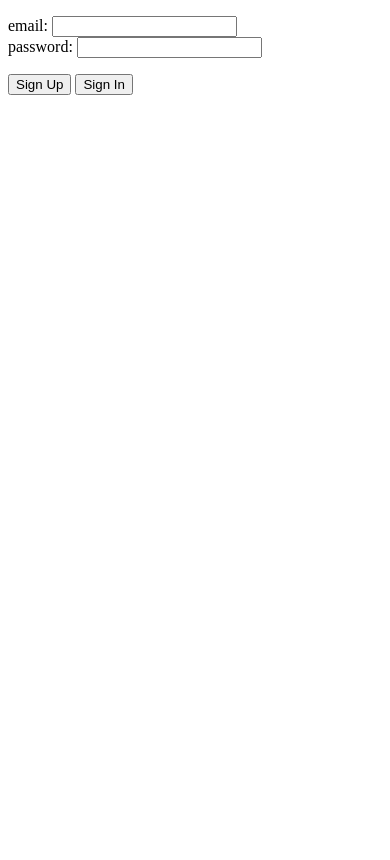
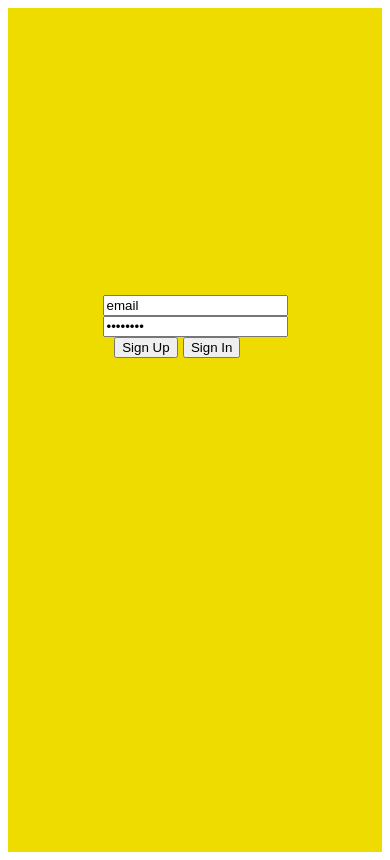
Before and after one commit to jasonfontaine31/HudsonHackNYC, a plain HTML site: page public_html/index.html in a window 390 px wide. Drawn offline with Linux system fonts and the light colour scheme.

Commit message:
login changes. Center all text.

```diff
--- /dev/null
+++ b/public_html/Css/login.css
@@ -0,0 +1,27 @@
+/*
+To change this license header, choose License Headers in Project Properties.
+To change this template file, choose Tools | Templates
+and open the template in the editor.
+*/
+/*
+    Created on : Jul 18, 2015, 7:02:25 PM
+    Author     : Matthew
+*/
+
+@media (max-width: 650px) {
+    .inputField{
+        text-align: center;
+
+        position: relative;
+        top: 34%;
+}
+     .socialMedia{
+         /* text-align:center; */
+         display: inline-table;
+         margin: 10px;
+         /* display: inline-block; */
+         /* float: left; */
+         /* vertical-align: top; */
+         /* width: 50%; */
+}
+}
--- a/public_html/index.html
+++ b/public_html/index.html
@@ -10,21 +10,21 @@ and open the template in the editor.
         <meta charset="UTF-8">
         <meta name="viewport" content="width=device-width, initial-scale=1.0">
         <meta name="google-signin-client_id" content="915837520039-v3ib7d82vqcrp8fh77d2uv0gf8hoqs7b.apps.googleusercontent.com">
+        <link rel="stylesheet" type="text/css" href="Css/IwanttoBe.css">
+        <link rel="stylesheet" type="text/css" href="Css/login.css">
+        <script src="js/loginScripts.js"></script>
+        <script src="https://apis.google.com/js/platform.js" async defer></script>
     </head>
     <body>
-        <script src="js/loginScripts.js"></script>
-        <script src="https://apis.google.com/js/platform.js" async defer></script>
         <div class = "container">
-            <p>
-                email: <input type="text" name="fname">
+            <div class="inputField">
+                <input type="text" name="Email" value="email">
                 <br>
-                password: <input type="text" name="fname">
-            </p>
-            <p>
+                <input type="password" name="Password" value="password">
+                <br>
                 <input type="submit" value="Sign Up" name="Sign Up" />
                 <input type="submit" value="Sign In" name="Sign In" />
-            </p>
-            <table>
+            <table class="socialMedia">
                 <tr>
                     <td>
                         <div class="g-signin2" data-onsuccess="onSignIn"></div>
@@ -34,6 +34,5 @@ and open the template in the editor.
                     </td>
                 </tr>
             </table>
-        </div>
     </body>
 </html>
```
